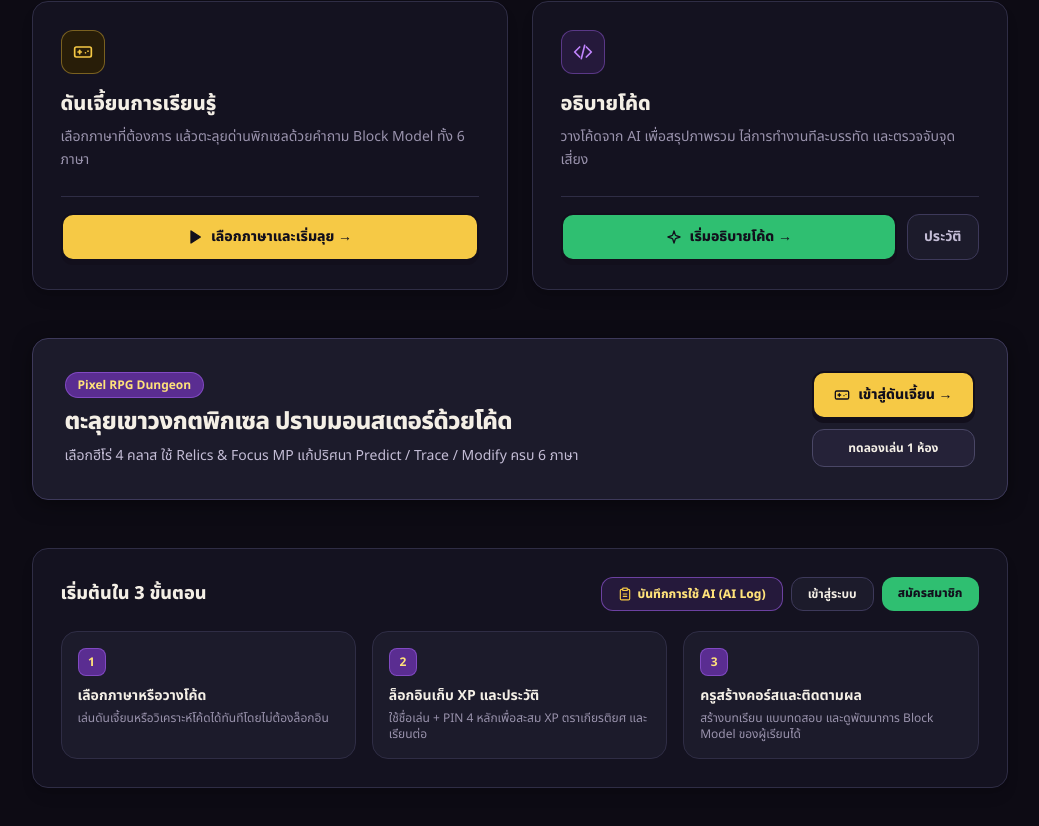
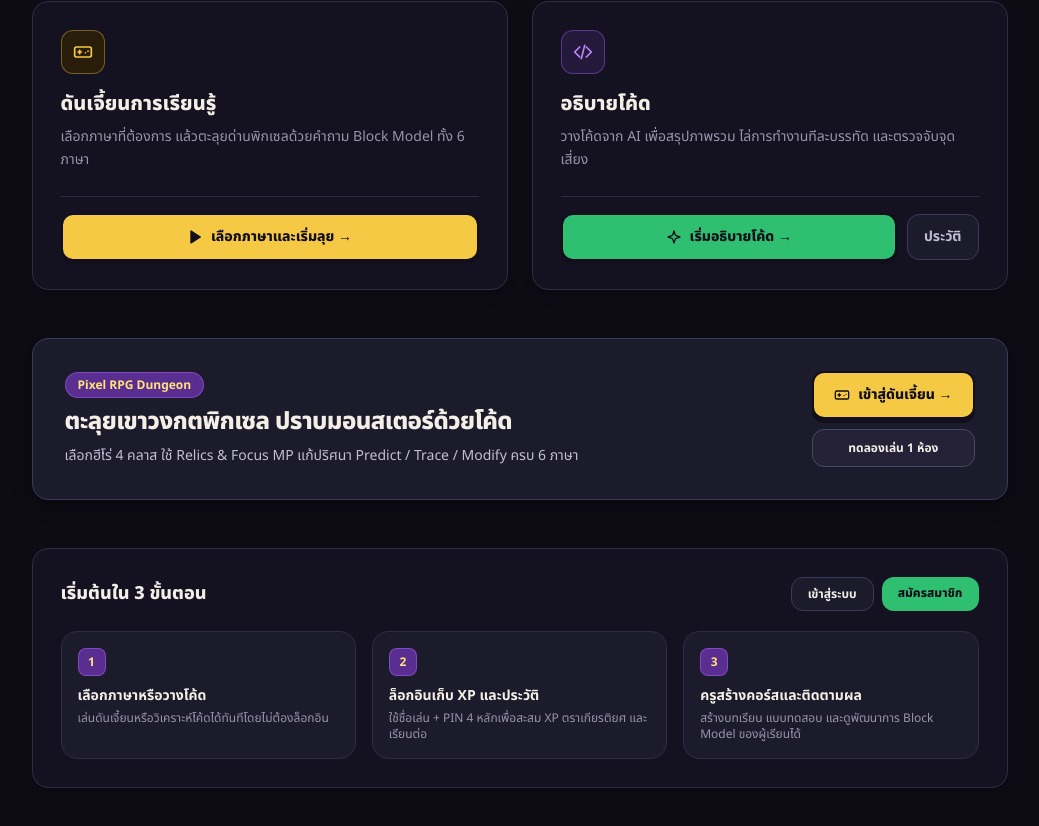
Before and after one commit to Khantikun/explain-code, a Next.js app in the folder explain-code/: page / in a window 1280 px wide. Shown: the part 454-1280 px from the top of the page, without its empty margins (113-1152 px from the left). Built offline with nearby package versions, Linux system fonts and the light colour scheme.

Commit message:
refactor(ui): นำปุ่มบันทึกการใช้ AI ออกจากหน้าหลักและแถบเมนูนักเรียน

```diff
--- a/explain-code/app/page.tsx
+++ b/explain-code/app/page.tsx
@@ -1099,13 +1099,6 @@ export default function ExplainCodeApp() {
               </h3>
               <div className="flex flex-wrap gap-2">
                 <Link
-                  href="/ai-log"
-                  className="whitespace-nowrap rounded-xl border border-[#9b5de5]/60 bg-[#25193b] px-4 py-2 text-xs font-extrabold text-[#ffe27a] hover:border-[#f6c945] hover:bg-[#32224e] transition-colors inline-flex items-center gap-1.5"
-                >
-                  <Icon name="clipboard" className="h-3.5 w-3.5 text-[#f6c945]" />
-                  <span>{t("บันทึกการใช้ AI (AI Log)", "AI Usage Log")}</span>
-                </Link>
-                <Link
                   href="/login"
                   className="whitespace-nowrap rounded-xl border border-[#3d395a] bg-[#1c1b2b] px-4 py-2 text-xs font-bold text-[#f4efe6] hover:border-[#f6c945]/60 hover:bg-[#252238] transition-colors"
                 >
@@ -1691,7 +1684,6 @@ export default function ExplainCodeApp() {
               { id: "practice" as StudentTab, label: "ฝึกอ่านโค้ด", icon: "play" as const },
               { id: "learn" as StudentTab, label: "Block Model", icon: "book" as const },
               { id: "profile" as StudentTab, label: "โปรไฟล์", icon: "user" as const },
-              { id: "ailog" as StudentTab, label: "บันทึก AI", icon: "clipboard" as const },
             ].map((tab) => {
               const active = studentTab === tab.id;
               return (
```
